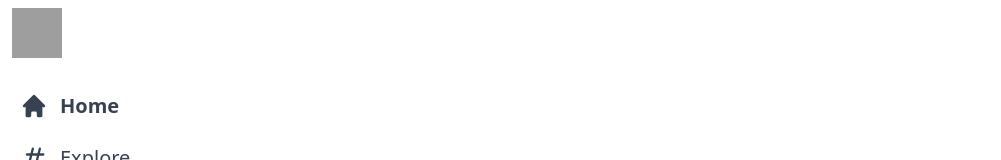
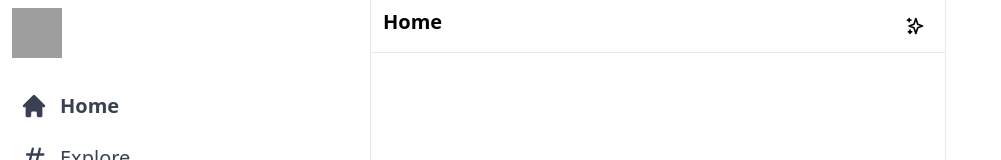
Before and after one commit to ploy-thanaporn/nextJS-twitter, a Next.js app: page / in a window 1280 px wide. Shown: the top 160 px of the page, without its empty margins (0-1001 px from the left). Built offline with nearby package versions, Linux system fonts and the light colour scheme; grey boxes are pictures that could not be loaded.

Commit message:
create feed component

```diff
--- a/components/Feed.js
+++ b/components/Feed.js
@@ -1,7 +1,16 @@
-import React from "react";
+import { SparklesIcon } from "@heroicons/react/outline";
 
 const Feed = () => {
-  return <div>Feed</div>;
+  return (
+    <div className="xl:ml-[370px] border-l border-r border-gray-200 xl:min-w-[576px] sm:ml-[73px] flex-grow max-w-xl">
+      <div className="flex justify-between py-2 px-3 sticky top-0 z-50 bg-white border-b border-gray-200">
+        <h2 className="text-lg sm:text-xl font-bold cursor-pointer">Home</h2>
+        <div className="hoverEffect flex items-center justify-center px-0 w-9 h-9">
+          <SparklesIcon className="h-5" />
+        </div>
+      </div>
+    </div>
+  );
 };
 
 export default Feed;
--- a/pages/index.js
+++ b/pages/index.js
@@ -19,7 +19,7 @@
         <Sidebar />
 
         {/* feed */}
-        {/* <Feed /> */}
+        <Feed />
 
         {/* widgets */}
         {/* <Widget /> */}
```
